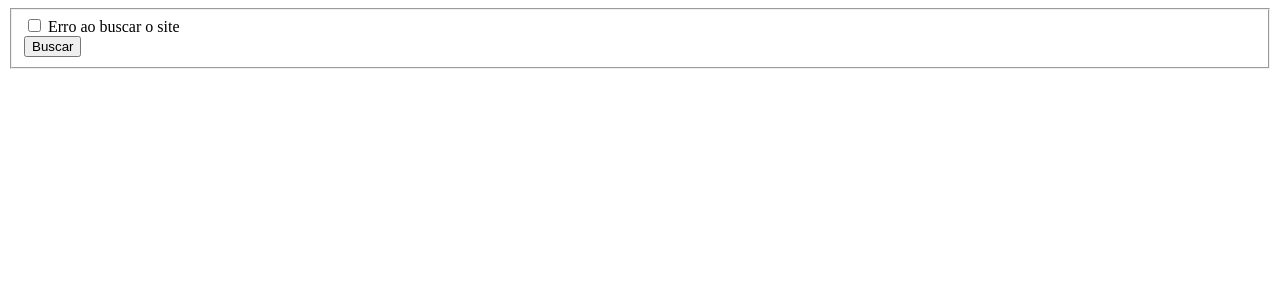
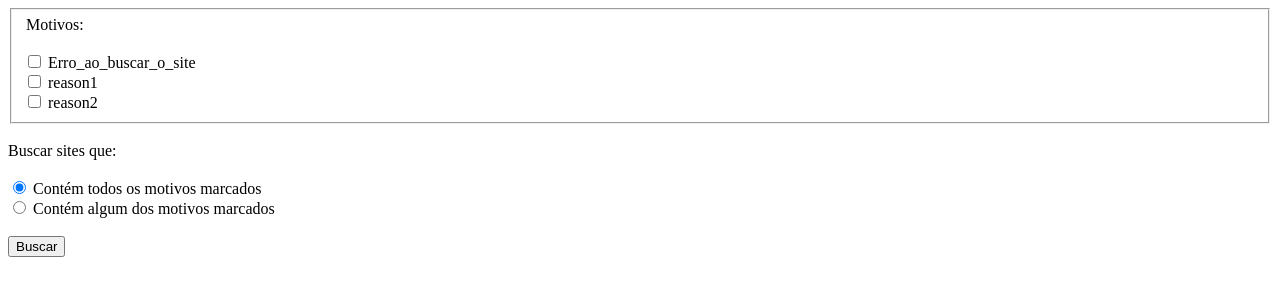
Before and after one commit to raenju/mac5853, a Django app: page /classificador/busca/ in a window 1280 px wide. Shown: the top 300 px of the page. Run offline with Django 3.2, Linux system fonts and the light colour scheme; data comes from the database, SQL or seed files in the repository; some libraries are stand-ins or nearby versions.

Commit message:
backend da busca por motivo implementada

```diff
--- a/classificador/models.py
+++ b/classificador/models.py
@@ -2,12 +2,12 @@ from django.db import models
 
 class Dominio(models.Model):
 	url = models.CharField(max_length=100)
-	legal = models.BooleanField()
+	restrict = models.BooleanField()
 
 class Pagina(models.Model):
 	url = models.CharField(max_length=200)
 	domain = models.ForeignKey(Dominio, on_delete=models.CASCADE)
-	legal = models.BooleanField()
+	restrict = models.BooleanField()
 
 class Motivo(models.Model):
 	nome = models.CharField(max_length=100)
--- a/classificador/templates/classificador/busca.html
+++ b/classificador/templates/classificador/busca.html
@@ -3,17 +3,47 @@
     <title>Página de Busca</title>
 </head>
 <body>
+	<script src="{% static 'js/jquery-3.2.1.min.js' %}"></script>
+    <script src="{% static 'js/bootstrap.min.js' %}"></script>
 
 	<form action="{% url 'search_submit' %}" method="post">
 	{% csrf_token %}
-	<fieldset>
-		{% for m in reasons %}
-			<div class="form-check">
-				<input type="checkbox" class="form-check-input" id=m>
-				<label class="form-check-label" for=m>{{m}}</label>
+		<fieldset class="form-group">
+			<div class="row">
+				<legend class="col-form-label col-sm-2 pt-0">Motivos:</legend>
+				<br>
+				{% for m in reasons %}
+					<div class="form-check">
+						<input type="checkbox" class="form-check-input" id={{m}} name='searchlist' value={{m}}>
+						<label class="form-check-label" for={{m}}>{{m}}</label>
+					</div>
+				{% endfor %}
 			</div>
-		{% endfor %}
-		<input type="submit" class="btn btn-primary" value="Buscar">
-	</fieldset>
+		</fieldset>
+		<div class="form-group">
+			<br>
+			<div class="col-sm-2">Buscar sites que:</div>
+			<br>
+			<div class="col-sm-10">
+				<div class="form-check">
+					<input class="form-check-input" type="radio" name="searchType" id="Radio1" value="AND" checked>
+					<label class="form-check-label" for="Radio1">
+					Contém todos os motivos marcados
+					</label>
+				</div>
+				<div class="form-check">
+					<input class="form-check-input" type="radio" name="searchType" id="Radio2" value="OR">
+					<label class="form-check-label" for="Radio2">
+					Contém algum dos motivos marcados
+					</label>
+				</div>
+    		</div>
+		</div>
+		<div class="form-group">
+			<div class="col-sm-10">
+				<br>
+				<input type="submit" class="btn btn-primary" value="Buscar">
+			</div>
+		</div>
 	</form>
 </body>
--- a/classificador/utils/classif.py
+++ b/classificador/utils/classif.py
@@ -1,5 +1,5 @@
 def classificate(site):
 	if site.error is not None:
-		return {"url": site.url, "restrict": False, "reasons":["Erro ao buscar o site"]}
+		return {"url": site.url, "restrict": False, "reasons":["Erro_ao_buscar_o_site"]}
 	else:
-		return {"url": site.url, "restrict": True, "reasons":[]}
+		return {"url": site.url, "restrict": True, "reasons":["reason1","reason2"]}
--- a/classificador/views.py
+++ b/classificador/views.py
@@ -14,12 +14,13 @@ def index(request):
 
 def search(request):
 	rlist = None
+	reasons = []
 	try:
 		rlist = get_list_or_404(Motivo)
 	except Http404:
 		rlist = None
 	if rlist is None:
-		pass
+		pass ############################
 	else:
 		reasons = [reason.nome for reason in rlist]
 	context = {'reasons':reasons}
@@ -45,12 +46,25 @@ def urls_submit(request):
 	sites = [utl.classif.classificate(utl.html_handler.get_html(site)) for site in site_list]
 
 	for entry in sites:
+		try:
+			dom = get_object_or_404(Dominio, url=entry["url"])
+			if entry["restrict"] is True and dom.restrict is False:
+				dom.restrict = True
+				dom.save()
+		except Http404:
+			dom = Dominio(url=entry["url"], restrict=entry["restrict"])
+			dom.save()
+
 		for reason in entry["reasons"]:
+			if reason == "Erro_ao_buscar_o_site":
+				break
 			try:
-				e = get_object_or_404(Motivo, nome=reason)
+				mot = get_object_or_404(Motivo, nome=reason)
 			except Http404:
 				mot = Motivo(nome=reason)
 				mot.save()
+			drp = DominioRestritoPor(id_d=dom, nome_m=mot)
+			drp.save()
 
 
 	#sites = [{"url": "site1", "restrict": True, "reasons":["reason1","reason2"]}]
@@ -66,4 +80,67 @@ def urls_submit(request):
 		return render(request, 'classificador/resposta.html', context)
 
 def search_submit(request):
-	pass
+	context = {}
+	slist = request.POST.getlist('searchlist')
+	print(slist)
+	stype = request.POST['searchType'] # "AND" ou "OR"
+	if not slist:
+		context = {"sites":[]}
+	else:
+		if stype == "AND":
+			result = []
+			try:
+				sites = get_list_or_404(Dominio)
+			except Http404:
+				sites = []
+			if not sites:
+				context = {"sites":[]}
+			else:
+				for site in sites:
+					try:
+						motivosDom = get_list_or_404(DominioRestritoPor, id_d=site)
+					except Http404:
+						motivosDom = []
+					if not motivosDom:
+						continue
+					else:
+						motivos = []
+						for motivo in motivosDom:
+							mot = get_object_or_404(Motivo, nome=motivo.nome_m.nome)
+							motivos.append(mot.nome)
+						if set(slist)<=set(motivos):
+							result.append({"url":site.url, "restrict": True, "reasons":motivos})
+			context = {"sites":result}
+			return render(request, 'classificador/resposta.html', context)
+
+		else:
+			result = []
+			try:
+				sites = get_list_or_404(Dominio)
+			except Http404:
+				sites = []
+			if not sites:
+				context = {"sites":[]}
+			else:
+				for site in sites:
+					try:
+						motivosDom = get_list_or_404(DominioRestritoPor, id_d=site)
+					except Http404:
+						motivosDom = []
+					if not motivosDom:
+						continue
+					else:
+						motivos = []
+						for motivo in motivosDom:
+							mot = get_object_or_404(Motivo, nome=motivo.nome_m.nome)
+							motivos.append(mot.nome)
+						flag_s = False
+						for r in slist:
+							if r in motivos:
+								flag_s = True
+								break
+						if flag_s:
+							result.append({"url":site.url, "restrict": True, "reasons":motivos})
+			context = {"sites":result}
+			return render(request, 'classificador/resposta.html', context)
+	return render(request, 'classificador/index.html', context)
```
Also changed, not shown: classificador/migrations/0002_auto_20181025_1816.py (added), db.sqlite3, readme.md.
